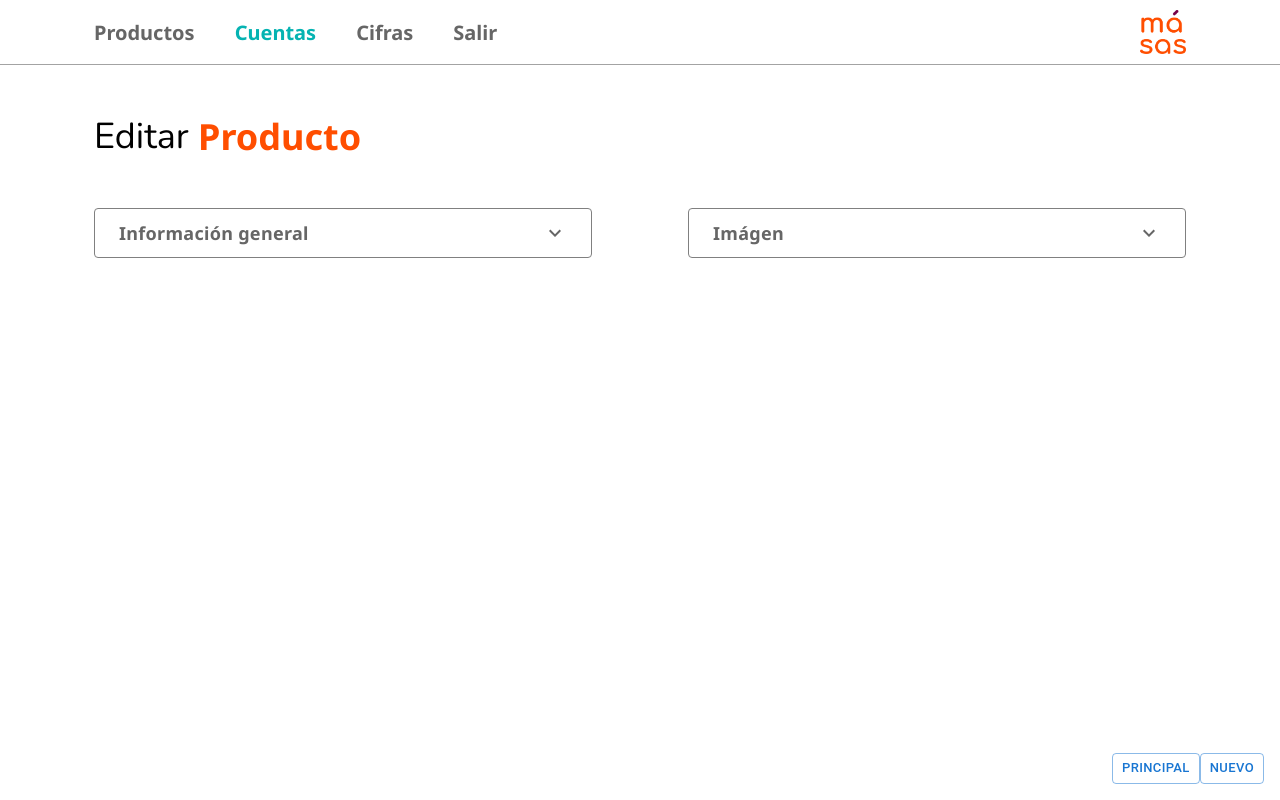
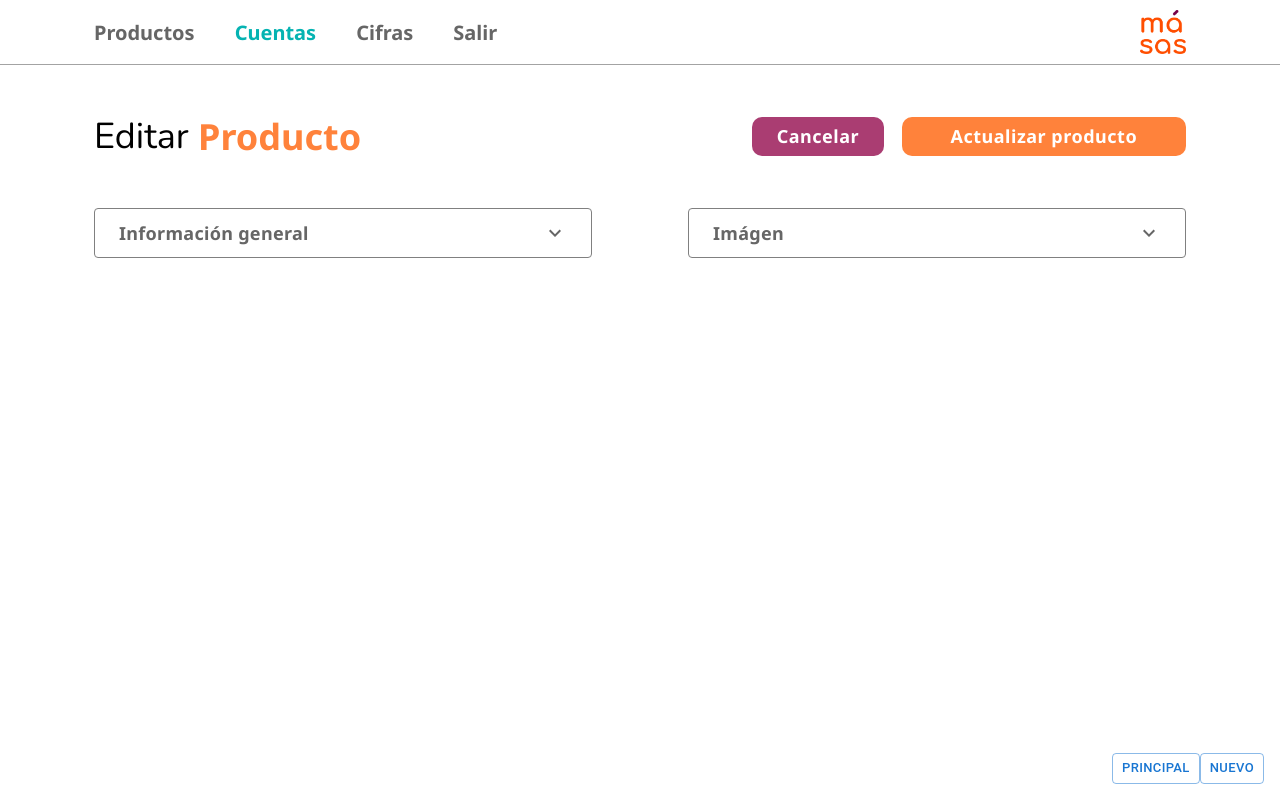
Before and after one commit to masasorganization/masas-web, a React (Create React App) app: page /sellermanag in a window 1280 px wide. Both pictures are taken after a click on the button "NUEVO". Built offline with nearby package versions, Linux system fonts and the light colour scheme.

Commit message:
button behaviour added

```diff
--- a/src/components/admin/ProductManager.jsx
+++ b/src/components/admin/ProductManager.jsx
@@ -10,6 +10,7 @@ import TextField from '@mui/material/TextField'
 import Container from '@mui/material/Container'
 import Grid from '@mui/material/Grid'
 import { styled } from '@mui/material/styles'
+import Button from '@mui/material/Button'
 
 // Contenedores de Texto
 const Resaltado = styled('p')``
@@ -39,6 +40,19 @@ const ProductManager = () => {
           <Box display='flex' flexDirection='row' alignItems='center'>
             <Cuerpo sx={{ ...tituloCuerpo }}>Editar </Cuerpo>
             <Resaltado sx={{ ...tituloResaltado }}>Producto</Resaltado>
+          </Box>
+
+          <Box
+            sx={{
+              ...contenedorBotones
+            }}
+          >
+            <Button variant='contained' sx={{ ...botonSecundario, mr: '18px' }}>
+              Cancelar
+            </Button>
+            <Button variant='contained' sx={{ ...botonPrimario }}>
+              Actualizar producto
+            </Button>
           </Box>
         </Box>
 
@@ -301,6 +315,48 @@ const tituloResaltado = {
   fontFamily: 'Noto Sans, sans-serif',
   fontWeight: 700,
   fontSize: { xs: '1.125rem', md: '2.25rem' },
-  color: '#FF4E00',
+  color: '#FF823B',
   m: 0
 }
+
+const contenedorBotones = {
+  position: { xs: 'absolute', md: 'unset' },
+  bottom: { xs: '21px', md: 0 },
+  display: 'flex',
+  flexDirection: 'row',
+  justifyContent: 'space-between',
+  alignItems: 'center',
+  width: '434px'
+}
+
+const botonPrimario = {
+  backgroundColor: '#FF823B',
+  borderRadius: '10px',
+  width: '100%',
+  height: '39px',
+  textTransform: 'none',
+  fontFamily: 'Noto Sans, sans-serif',
+  fontWeight: '700',
+  fontSize: '1.125rem',
+  boxShadow: 'none',
+  '&:hover': {
+    backgroundColor: '#c65306',
+    boxShadow: 'none'
+  }
+}
+
+const botonSecundario = {
+  backgroundColor: '#AA3D72',
+  borderRadius: '10px',
+  px: '40px',
+  height: '39px',
+  textTransform: 'none',
+  fontFamily: 'Noto Sans, sans-serif',
+  fontWeight: '700',
+  fontSize: '1.125rem',
+  boxShadow: 'none',
+  '&:hover': {
+    backgroundColor: '#770047',
+    boxShadow: 'none'
+  }
+}
```
